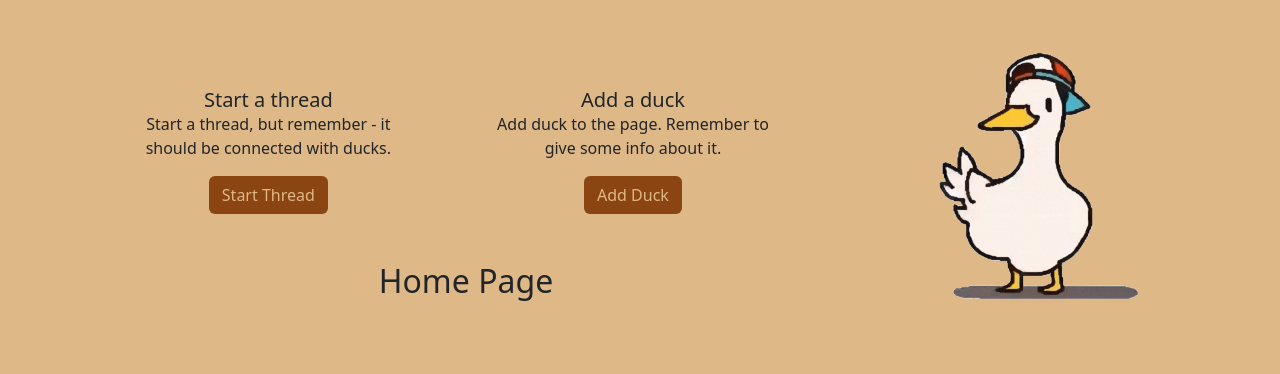
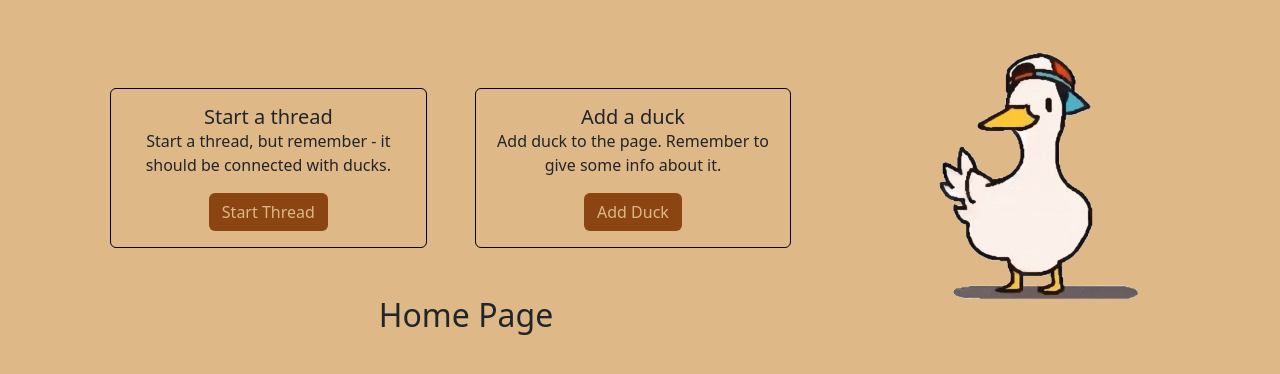
Before and after one commit to badgersky/ducks-forum, a Django app: page / in a window 1280 px wide. Shown: the part 90-464 px from the top of the page. Run offline with Django 4.2, Linux system fonts and the light colour scheme; some libraries are stand-ins or nearby versions.

Commit message:
update main.button.html

```diff
--- a/templates/partials/main-buttons.html
+++ b/templates/partials/main-buttons.html
@@ -1,5 +1,5 @@
 <div class="row mt-5 mb-4">
-    <div class="col-5 m-4">
+    <div class="col-5 m-4 p-3 border border-black rounded-2">
         <div class="bg-burlywood">
             <div class="card-body">
                 <h5 class="card-title">Start a thread</h5>
@@ -8,7 +8,7 @@
             </div>
         </div>
     </div>
-    <div class="col-5 m-4">
+    <div class="col-5 m-4 p-3 border border-black rounded-2">
         <div class="bg-burlywood">
             <div class="card-body">
                 <h5 class="card-title">Add a duck</h5>
```
